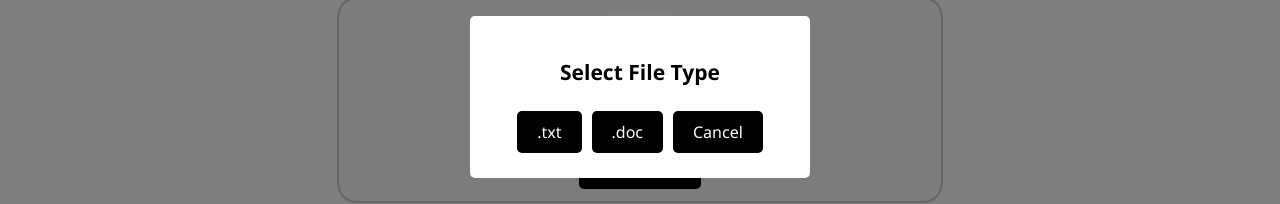
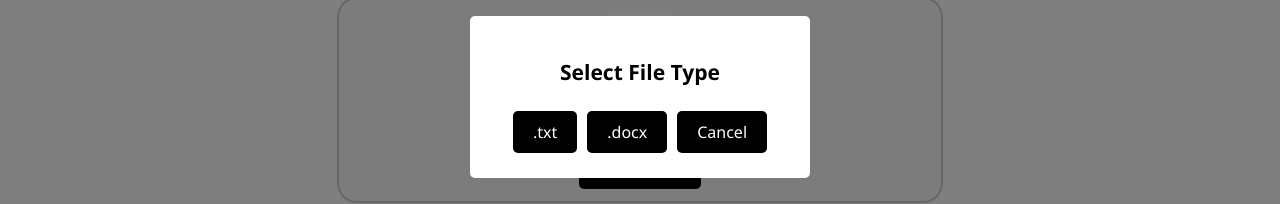
Before and after one commit to KNK2005/Collaborative-Text-Editor, a React (Create React App) app: page / in a window 1280 px wide. Both pictures are taken after typing "Sample" into the empty fields and a click on the button "Create Document". Shown: the part 303-507 px from the top of the page. Built offline with nearby package versions, Linux system fonts and the light colour scheme.

Commit message:
minor changes

```diff
--- a/src/Page/HomePage.js
+++ b/src/Page/HomePage.js
@@ -75,8 +75,8 @@ const HomePage = () => {
         if (fileType === "txt") {
             console.log("Creating .txt document...");
             navigate('/text-editor');
-        } else if (fileType === "doc") {
-            console.log("Creating .doc document...");
+        } else if (fileType === "docx") {
+            console.log("Creating .docx document...");
             navigate('/word-editor');
         }
     };
@@ -88,7 +88,7 @@ const HomePage = () => {
                 <div id="drop-area">
                 <img src="/UploadIcon.jpg" alt="Drop Area Image" id="drop-image" />
                     <p>Drag and drop to Upload</p>
-                    <input type="file" id="fileElem" multiple accept=".txt, .doc, .docx" style={{ display: 'none' }} onChange={handleFileInputChange} />
+                    <input type="file" id="fileElem" multiple accept=".txt, .docx" style={{ display: 'none' }} onChange={handleFileInputChange} />
                     <label htmlFor="fileElem" id="file-label">Select Files</label>
                 </div>
                 <input
@@ -103,7 +103,7 @@ const HomePage = () => {
                     <div className="modal-content">
                         <h3>Select File Type</h3>
                         <button onClick={() => createDocument("txt")}>.txt</button>
-                        <button onClick={() => createDocument("doc")}>.doc</button>
+                        <button onClick={() => createDocument("docx")}>.docx</button>
                         <button onClick={closeModal}>Cancel</button>
                     </div>
                 </div>
```
